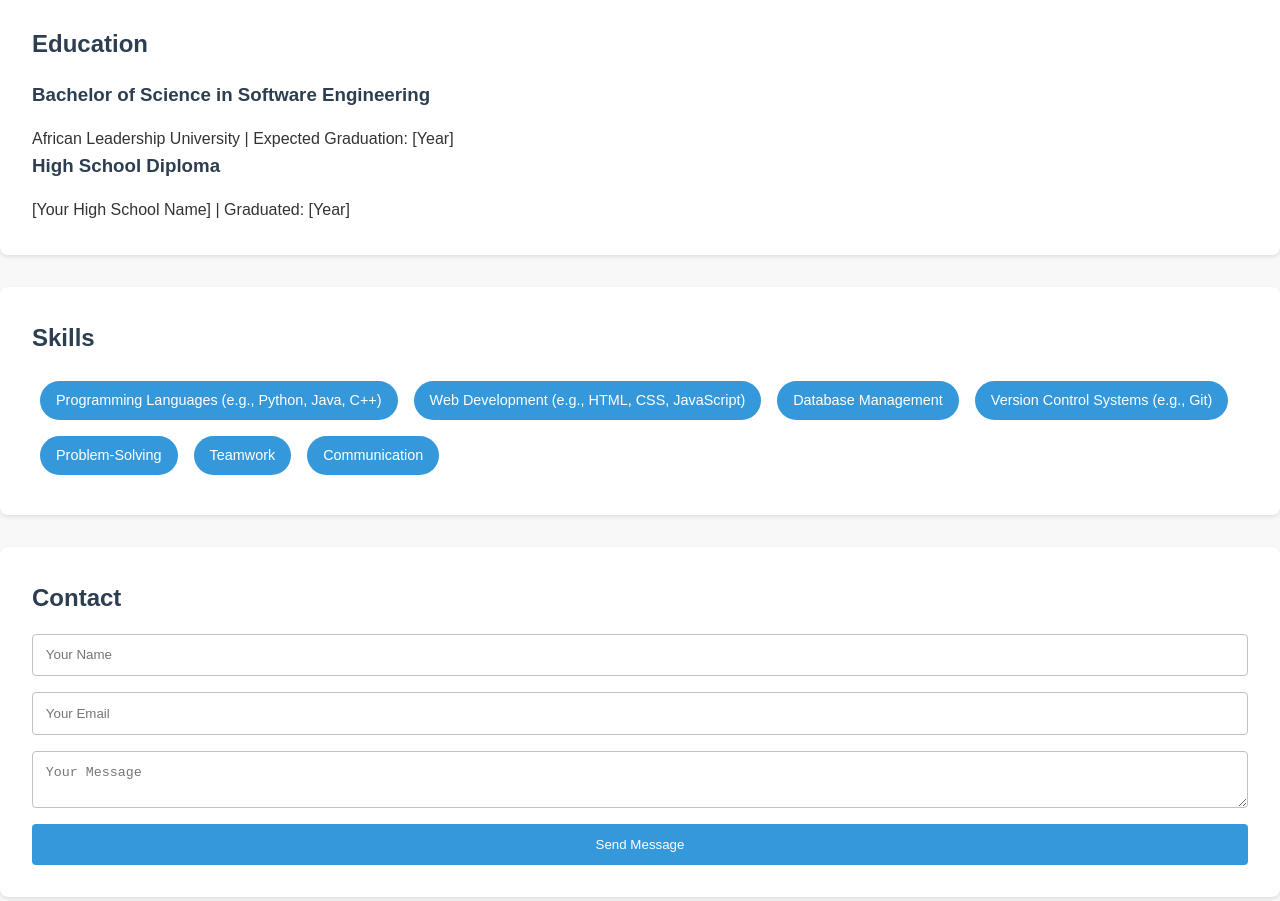
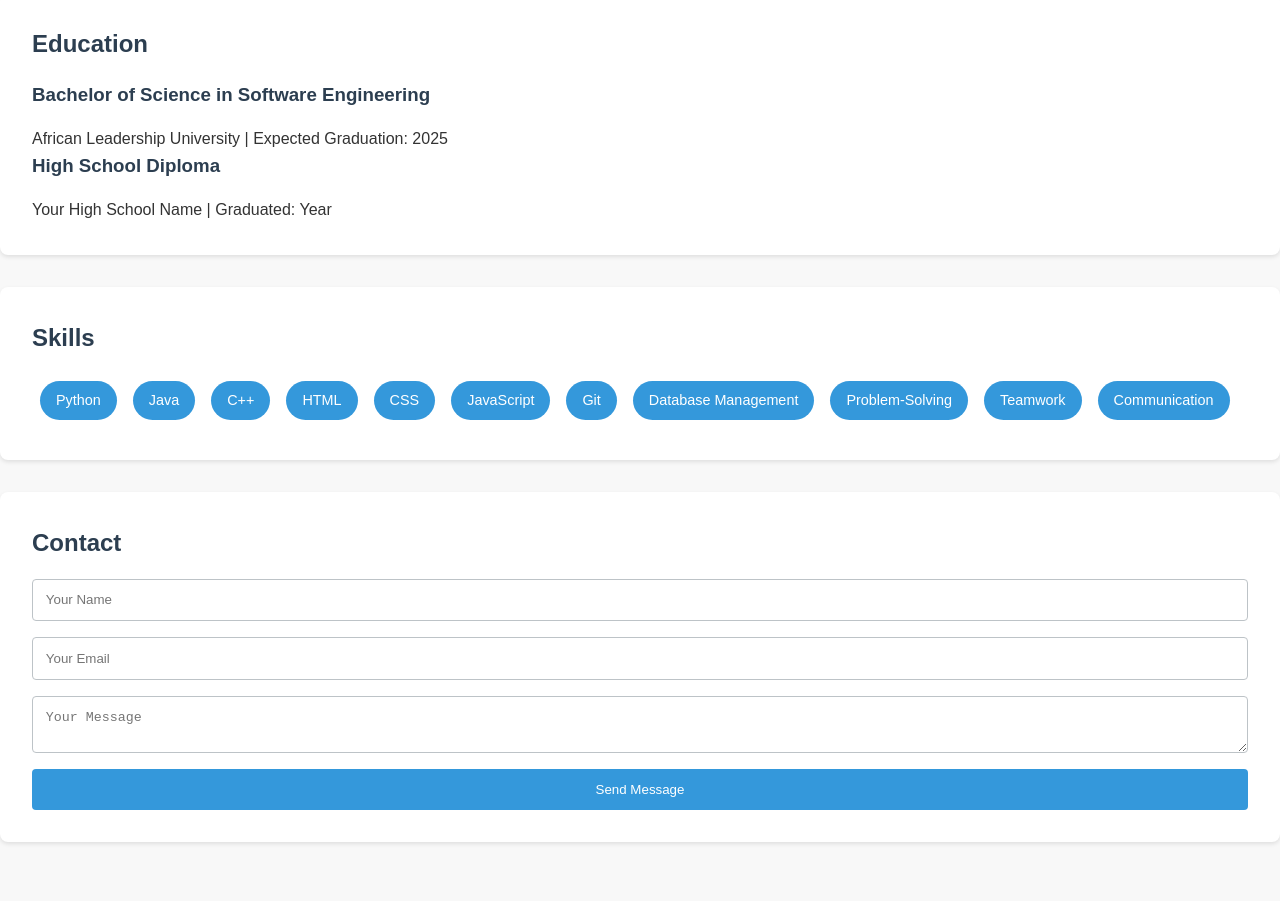
Before and after one commit to TonnyleeM/Responsive-Web-Design, a plain HTML site: page index.html in a window 1280 px wide. Shown: the part 900-1801 px from the top of the page. Drawn offline with Linux system fonts and the light colour scheme.

Commit message:
Update index.html
.

Signed-off-by: TonnyleeM <160362104+TonnyleeM@users.noreply.github.com>

```diff
--- a/index.html
+++ b/index.html
@@ -12,7 +12,7 @@
     <header>
         <div class="container">
             <div class="profile-photo">
-                <img src="IMG_1675.PNG" alt="Muvunyi TonnyLee">
+                <img src="IMG_5170 2.PNG" alt="Muvunyi TonnyLee Profile Photo">
             </div>
             <nav id="navbar">
                 <ul>
@@ -61,21 +61,25 @@
             <h2>Education</h2>
             <div class="education-item">
                 <h3>Bachelor of Science in Software Engineering</h3>
-                <p>African Leadership University | Expected Graduation: [Year]</p>
+                <p>African Leadership University | Expected Graduation: 2025</p>
             </div>
             <div class="education-item">
                 <h3>High School Diploma</h3>
-                <p>[Your High School Name] | Graduated: [Year]</p>
+                <p>Your High School Name | Graduated: Year</p>
             </div>
         </section>
 
         <section id="skills">
             <h2>Skills</h2>
             <ul id="skills-list">
-                <li>Programming Languages (e.g., Python, Java, C++)</li>
-                <li>Web Development (e.g., HTML, CSS, JavaScript)</li>
+                <li>Python</li>
+                <li>Java</li>
+                <li>C++</li>
+                <li>HTML</li>
+                <li>CSS</li>
+                <li>JavaScript</li>
+                <li>Git</li>
                 <li>Database Management</li>
-                <li>Version Control Systems (e.g., Git)</li>
                 <li>Problem-Solving</li>
                 <li>Teamwork</li>
                 <li>Communication</li>
@@ -92,11 +96,8 @@
             </form>
         </section>
     </main>
-    <script src="stylesheets.js"></script>
     <footer>
         <p>&copy; 2024 Muvunyi TonnyLee. All rights reserved.</p>
     </footer>
-
-    <script src="stylesheet.js"></script>
 </body>
 </html>
```
